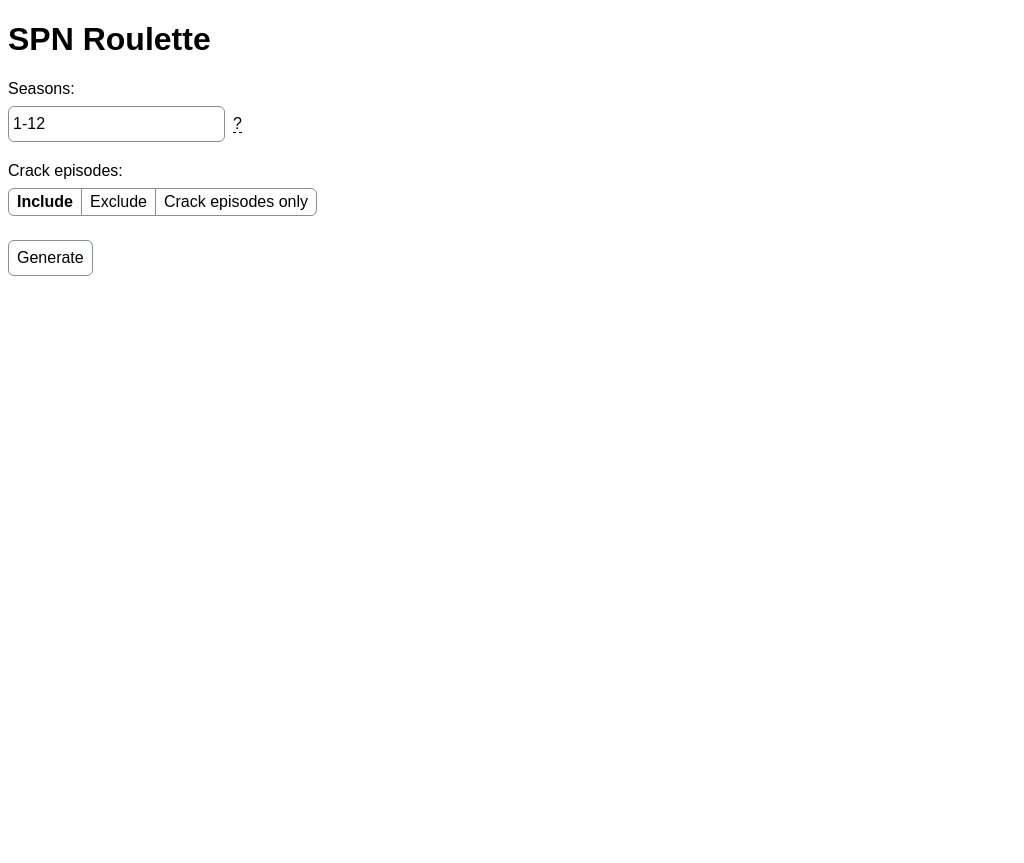
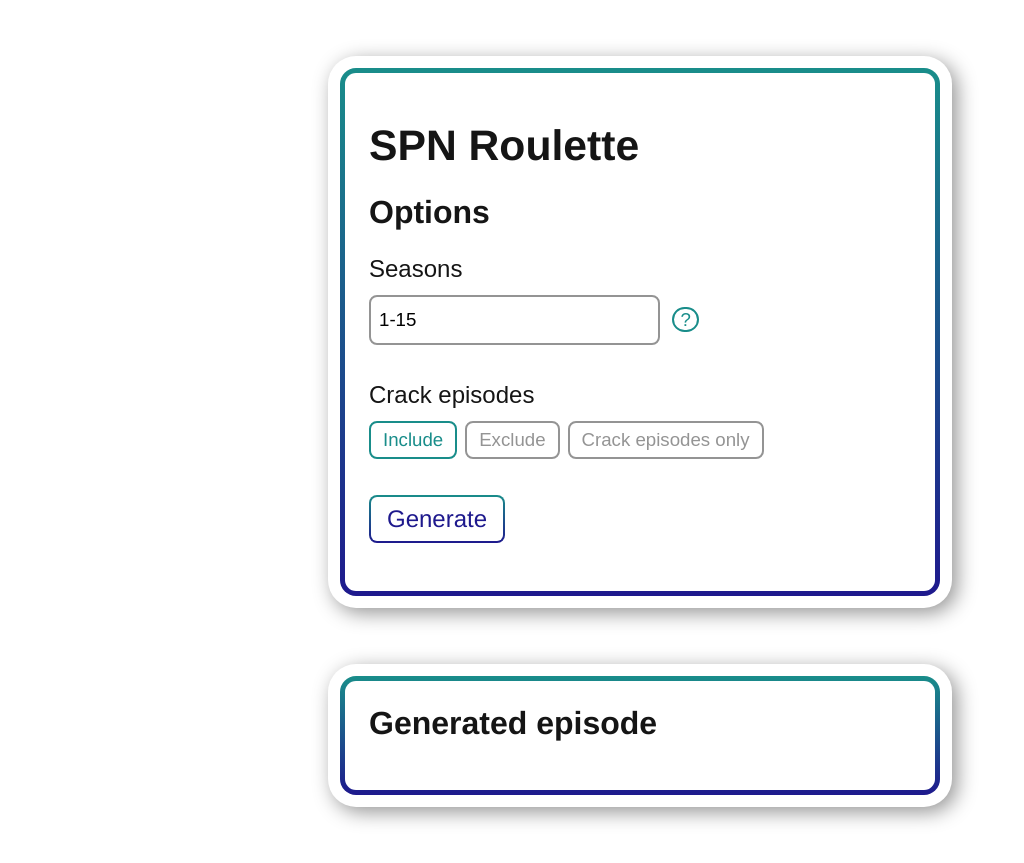
Before and after one commit to 06j07m/supernatural-roulette, a Flask app: page / in a window 1280 px wide. Shown: the whole page, without its empty margins (0-1024 px from the left). Before the commit the page ends 276 px from the top, so only its background shows below. Run offline with Flask 3, Linux system fonts and the light colour scheme; parts of the project's set-up code (start-up, migrations or seed data) failed here and were passed over.

Commit message:
redesign + update default values

```diff
--- a/app.py
+++ b/app.py
@@ -20,7 +20,7 @@ all_eps = main.get_all_episodes(FILEPATH)
 def home():
     ep = ""
     # default form values
-    inputs = ["1-12", "0"]
+    inputs = ["1-15", "0"]
     if request.method == 'POST':
         # check for post request
         if "form1" in request.form:
@@ -34,7 +34,6 @@ def home():
                 # generate random episode
                 try:
                     ep = main.get_random_episode(all_eps, seasons, crack)
-                    print(ep)
                 # print error message if can't be generated
                 except IndexError:
                     ep = "Error: no episodes according to current filters"
--- a/static/style.css
+++ b/static/style.css
@@ -1,109 +1,208 @@
-body, input[type=submit] {
-    font-family: Arial, Helvetica, sans-serif;
+.outerbox {
+    /* border */
+    border-radius: 28px;
 
-    background-color: #FFFFFF;
+    /* shadow */
+    box-shadow: #949494 5px 5px 20px;
+
+    /* margin and centre */
+    width: 600px;
+    margin: 56px auto;
+
+    /* padding */
+    padding: 12px;
+
+    /* body font */
+    font-family: "Franklin Gothic Book", Arial, sans-serif;
+    color: #151515;
 }
 
-#controls-form-seasons, #controls-form-crack {
-    margin: 12px 0;
+.innerbox {
+    /* border with gradient */
+    border: 5px solid transparent;
+    border-radius: 16px;
+    background: linear-gradient(white, white) padding-box, linear-gradient(#198d8a, #1e198d) border-box;
+    /* background-origin: border-box; */
+    /* background-clip: padding-box, border-box; */
+
+    /* padding */
+    padding: 24px;
+
+}
+
+.title {
+    /* title font */
+    font-family: 'Franklin Gothic Medium', "Arial Black", sans-serif;
+    font-size: 32pt;
+
+    /* custom margin */
+    margin: 24px 0px;
+}
+
+.subtitle {
+    /* subtitle font */
+    font-family: 'Franklin Gothic Medium', "Arial Black", sans-serif;
+    font-size: 24pt;
+
+    /* remove margin */
+    margin: 0px;
+}
+
+.form-label {
+    /* input label font */
+    font-size: 18pt;
+
+    /* add top margin */
+    display: block;
+    margin-top: 24px;
+}
+
+.form-text {
+    /* make it wider */
+    width: 50%;
+
+    /* regular border */
+    border: 2px solid;
+    border-color: #949494;
+    border-radius: 8px;
+
+    /* padding & margin*/
+    padding: 12px 8px;
+    margin: 12px 0px;
+    margin-right: 8px;
+
+    /* individually set font */
+    font-family: inherit;
+    font-size: 14pt;
+}
+
+.form-text:focus {
+    /* remove black outline */
+    outline: none;
+
+    /* active border */
+    border-color: #198d8a;
 }
 
 #tooltip {
-    position:relative;
+    /* font for tooltip */
+    font-size: 14pt;
+    color:#198d8a;
 
-    border-bottom:1px dashed #000;
+    /* border circle */
+    padding: 0px 6px;
+    border: 2px solid #198d8a;
+    border-radius: 50px;
 
+    /* make pointer the hand */
     cursor: pointer;
 }
 
 #tooltip:after {
+    /* tooltip text content */
     content: attr(data-text);
 
+    /* make it float */
     position: absolute;
 
-    width:max-content;
+    /* make it not too wide */
+    width: 180px;
 
-    margin-left:8px;
-    padding: 8px;
+    /* margin and padding */
+    margin-left:24px;
+    padding: 12px;
 
+    /* round border */
     border-radius: 6px;
 
-    background-color: #EDEFF2;
+    /* background colour */
+    background-color: #fafafa;
 
-    font-size: small;
+    /* font */
+    font-size: 12pt;
+    color:#151515;
 
+    /* hide unless hover */
     display: none;
 }
 
 #tooltip:hover:after {
+    /* show tooltip text on hover */
     display: inline;
 }
 
-input[type=text] {
-    padding: 8px 4px;
-    margin: 8px 0;
-    margin-right: 8px;
-    box-sizing: border-box;
+#horizontal-radio {
+    /* make div resize to fit content*/
+    display: flex;
 
-    border: 1px solid #898E92;
-    border-radius: 6px;
-
-    font-size:inherit;
+    /* margin */
+    margin: 12px 0px;
 }
 
-#horizontal-radio {
-    display: inline-block;
-    overflow: hidden;
-
-    margin: 8px 0;
-
-    border: 1px solid #898E92;
-    border-radius: 6px;
-}
-
-input[type=radio] {
+.form-radio {
+    /* don't show radio circles */
     display: none;
-    position: absolute;
     visibility: hidden;
 }
 
-input[type=radio]:checked + label{
-    font-weight: bold;
-}
+.form-radio + label {
+    /* regular radio font */
+    font-family: "Franklin Gothic Book", Arial, sans-serif;
+    color: #949494;
 
-label + input[type=radio] + label {
-    border-left: solid 1px #898E92;
-}
+    /* border */
+    border-color: #949494;
+    border: 2px solid;
+    border-radius: 8px;
 
-#horizontal-radio label {
-    display: inline-block;
+    /* radio label font */
+    font-size: 14pt;
 
-    padding: 4px 8px;
+    /* padding & margin */
+    padding: 6px 12px;
+    margin-right: 8px;
 
+    /* change pointer to hand */
     cursor: pointer;
 }
 
-input[type=submit] {
-    padding: 8px 8px;
-    box-sizing: border-box;
+.form-radio:checked + label{
+    /* selected radio font*/
+    font-family: 'Franklin Gothic Medium', sans-serif;
+    color: #198d8a;
 
-    border: 1px solid #898E92;
-    border-radius: 6px;
-
-    font-size:inherit;
-
-    transition: background-color 0.2s cubic-bezier(0.3, 0, 0.5, 1);
-
+    /* border */
+    border-color: #198d8a;
 }
 
-input[type=submit]:hover {
-    background-color: #F3F4F6;
+.form-button {
+    /* regular button font */
+    font-family: 'Franklin Gothic Medium', "Arial Black", sans-serif;
+    font-size: 18pt;
+    color:#1e198d;
 
-    transition-duration: 0.1s;
+    /* non hover border and fill */
+    border: 2px solid transparent;
+    border-radius: 8px;
+    background: linear-gradient(white, white) padding-box, linear-gradient(#198d8a, #1e198d) border-box;
+
+    /* padding & margin */
+    padding: 8px 16px;
+    margin: 24px 0px;
+
+    /* make cursor the hand */
+    cursor: pointer;
 }
 
-input[type=submit]:active {
-    background-color: #EDEFF2;
+.form-button:hover {
+    /* hover button font */
+    color: #fafafa;
 
-    transition: none 0s;
+    /* hover fill */
+    background: linear-gradient(#198d8a, #1e198d) border-box;
 }
+
+#output-text {
+    /* generated episode font */
+    font-size: 18pt;
+}
--- a/templates/app.html
+++ b/templates/app.html
@@ -4,43 +4,40 @@
 
 <head>
     <meta charset="UTF-8" />
-    <title>Hello, world!</title>
+    <title>SPN Roulette</title>
     <meta name="viewport" content="width=device-width,initial-scale=1" />
     <link rel="stylesheet" type="text/css" href="{{ url_for('static', filename='style.css') }}" />
 </head>
 
 <body>
-    <header>
-        <h1 id="title">SPN Roulette</h1>
-    </header>
-
-    <main>
-        <section id="controls">
+    <section class="outerbox">
+        <div class="innerbox">
+            <h1 class="title">SPN Roulette</h1>
+            <h2 class="subtitle">Options</h2>
             <form id="controls-form" method="POST">
-                <div id="controls-form-seasons">
-                    <label for="seasons">Seasons:</label><br />
-                    <input name="seasons" type="text" value="{{ inputs[0] }}" /><span data-text="Separate seasons with a comma and indicate ranges with a dash" id="tooltip">?</span><br />
+                <label class="form-label" for="seasons">Seasons</label>
+                <input class="form-text" name="seasons" type="text" value="{{ inputs[0] }}" />
+                <span data-text="Separate seasons with a comma and indicate ranges with a dash" id="tooltip">?</span><br />
+                <label class="form-label" for="crack">Crack episodes</label>
+                <div id="horizontal-radio">
+                    <input class="form-radio" {% if inputs[1]=="0" %} checked="checked" {% endif%} name="crack" type="radio" value="0" id="crack-yes" />
+                    <label for="crack-yes">Include</label>
+                    <input class="form-radio" {% if inputs[1]=="1" %} checked="checked" {% endif%} name="crack" type="radio" value="1" id="crack-no" />
+                    <label for="crack-no">Exclude</label>
+                    <input class="form-radio" {% if inputs[1]=="2" %} checked="checked" {% endif%} name="crack" type="radio" value="2" id="crack-only" />
+                    <label for="crack-only">Crack episodes only</label>
                 </div>
-
-                <div id="controls-form-crack">
-                    <label for="crack">Crack episodes:</label><br />
-                    <div id="horizontal-radio">
-                        <input {% if inputs[1] == "0" %} checked="checked" {% endif%} name="crack" type="radio" value="0" id="crack-yes" /><label for="crack-yes">Include</label><input {% if inputs[1] == "1" %} checked="checked" {% endif%} name="crack" type="radio" value="1" id="crack-no"/><label for="crack-no">Exclude</label><input {% if inputs[1] == "2" %} checked="checked" {% endif%} name="crack" type="radio" value="2" id="crack-only" /><label for="crack-only">Crack episodes only</label>
-                    </div>
-                </div>
-
-                <div id="controls-form-submit">
-                    <input name="form1" type="submit" value="Generate" />
-                </div>
+                <input class="form-button" name="form1" type="submit" value="Generate" />
             </form>
-        </section>
-
-        <section id="output">
+    </section>
+    <section class="outerbox">
+        <div class="innerbox">
+            <h2 class="subtitle">Generated episode</h2>
             <p id="output-text">
                 {{ generated_ep }}
             </p>
-        </section>
-    </main>
+        </div>
+    </section>
 </body>
 
 </html>
```
